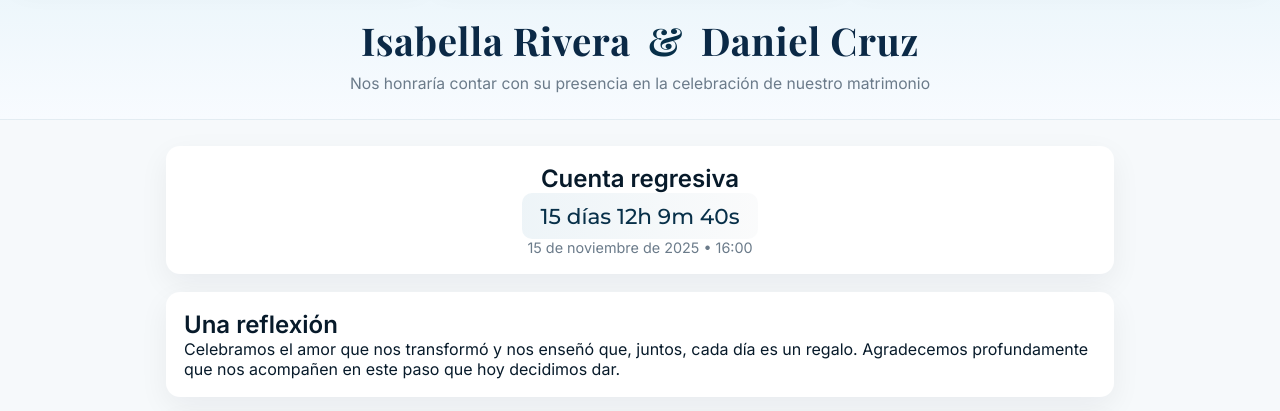
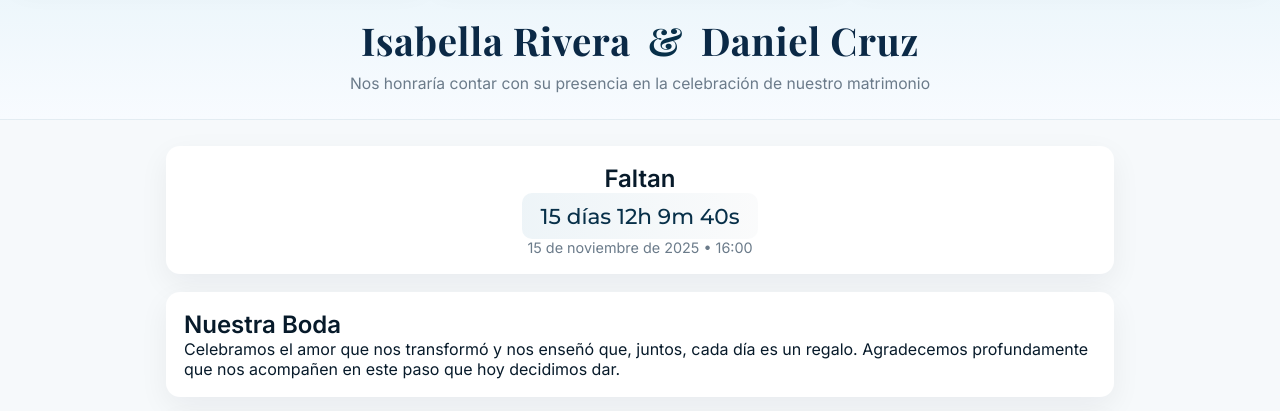
Before and after one commit to Coroxon/boda-juan-y-ana, a plain HTML site: page index.html in a window 1280 px wide. Shown: the part 192-603 px from the top of the page. Drawn offline with nearby package versions, Linux system fonts and the light colour scheme.

Commit message:
Cambio de titulos

```diff
--- a/index.html
+++ b/index.html
@@ -29,14 +29,14 @@
     <main class="main container">
       <!-- 3. Temporizador -->
       <section id="countdown" class="card center">
-        <h2>Cuenta regresiva</h2>
+        <h2>Faltan</h2>
         <div id="timer" class="timer">Cargando...</div>
         <p class="small muted">15 de noviembre de 2025 • 16:00</p>
       </section>
 
       <!-- 4. Pequeña reflexión de la boda -->
       <section class="card">
-        <h2>Una reflexión</h2>
+        <h2>Nuestra Boda</h2>
         <p>
           Celebramos el amor que nos transformó y nos enseñó que, juntos, cada día es un regalo.
           Agradecemos profundamente que nos acompañen en este paso que hoy decidimos dar.
```
